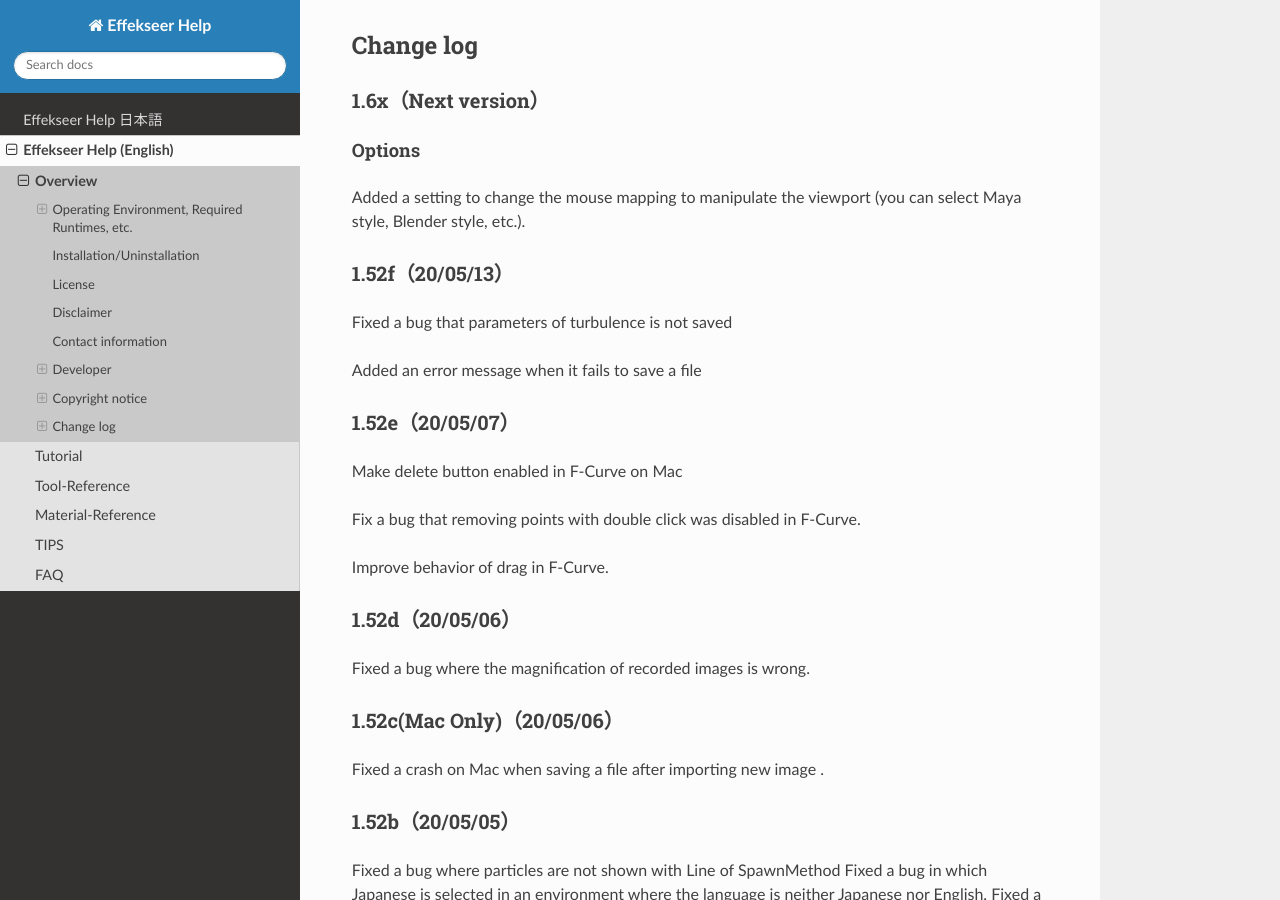
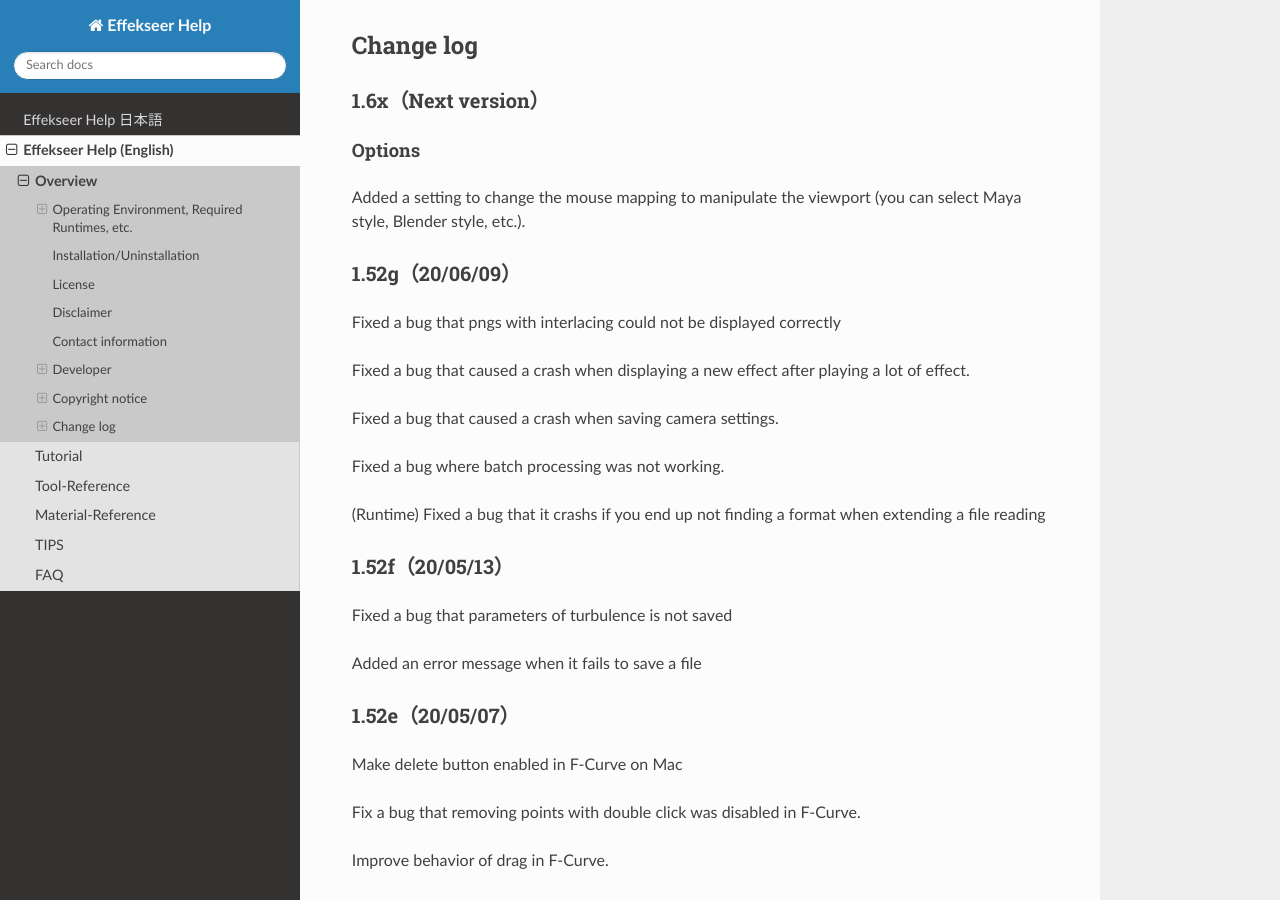
Before and after one commit to effekseer/docs_tool, a Sphinx documentation site: the page built from source/en/overview.md, in a window 1280 px wide and 900 px high, scrolled down 7391 px. Built offline with Sphinx 7.4.7 and the Read the Docs theme 2.0.0, drawn with Linux system fonts in a browser that asks for light colours; nearby versions of some CDN libraries; library files that are not in the unit come from our copies.

Commit message:
Documentation work

```diff
--- a/source/en/overview.md
+++ b/source/en/overview.md
@@ -354,6 +354,18 @@ OTHER DEALINGS IN THE FONT SOFTWARE.
 
 Added a setting to change the mouse mapping to manipulate the viewport (you can select Maya style, Blender style, etc.).
 
+### 1.52g（20/06/09）
+
+Fixed a bug that pngs with interlacing could not be displayed correctly
+
+Fixed a bug that caused a crash when displaying a new effect after playing a lot of effect.
+
+Fixed a bug that caused a crash when saving camera settings.
+
+Fixed a bug where batch processing was not working.
+
+(Runtime) Fixed a bug that it crashs if you end up not finding a format when extending a file reading
+
 ### 1.52f（20/05/13）
 
 Fixed a bug that parameters of turbulence is not saved
```
Also changed, not shown: source/ja/overview.md (+12 -0 lines).
